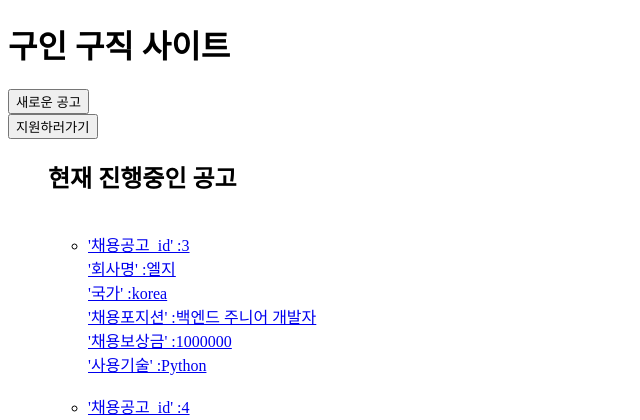
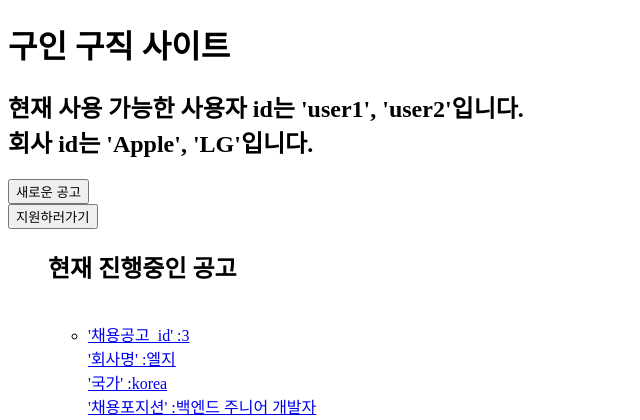
Before and after one commit to Indian966/Django_recruting_developer, a Django app: page / in a window 1280 px wide. Shown: the top 420 px of the page, without its empty margins (0-640 px from the left). Run offline with Django 3.2, Linux system fonts and the light colour scheme; data comes from the database, SQL or seed files in the repository.

Commit message:
index에 설명 추가

```diff
--- a/main/templates/index.html
+++ b/main/templates/index.html
@@ -10,6 +10,10 @@
     <div data-role="header">
         <h1> 구인 구직 사이트</h1>
     </div>
+    <h2>
+        현재 사용 가능한 사용자 id는 'user1', 'user2'입니다. <br>
+        회사 id는 'Apple', 'LG'입니다.
+    </h2>
 
     <form action="new-post">
         <input type="submit" value="새로운 공고">
```
Also changed, not shown: main/views.py (+0 -21 lines).
